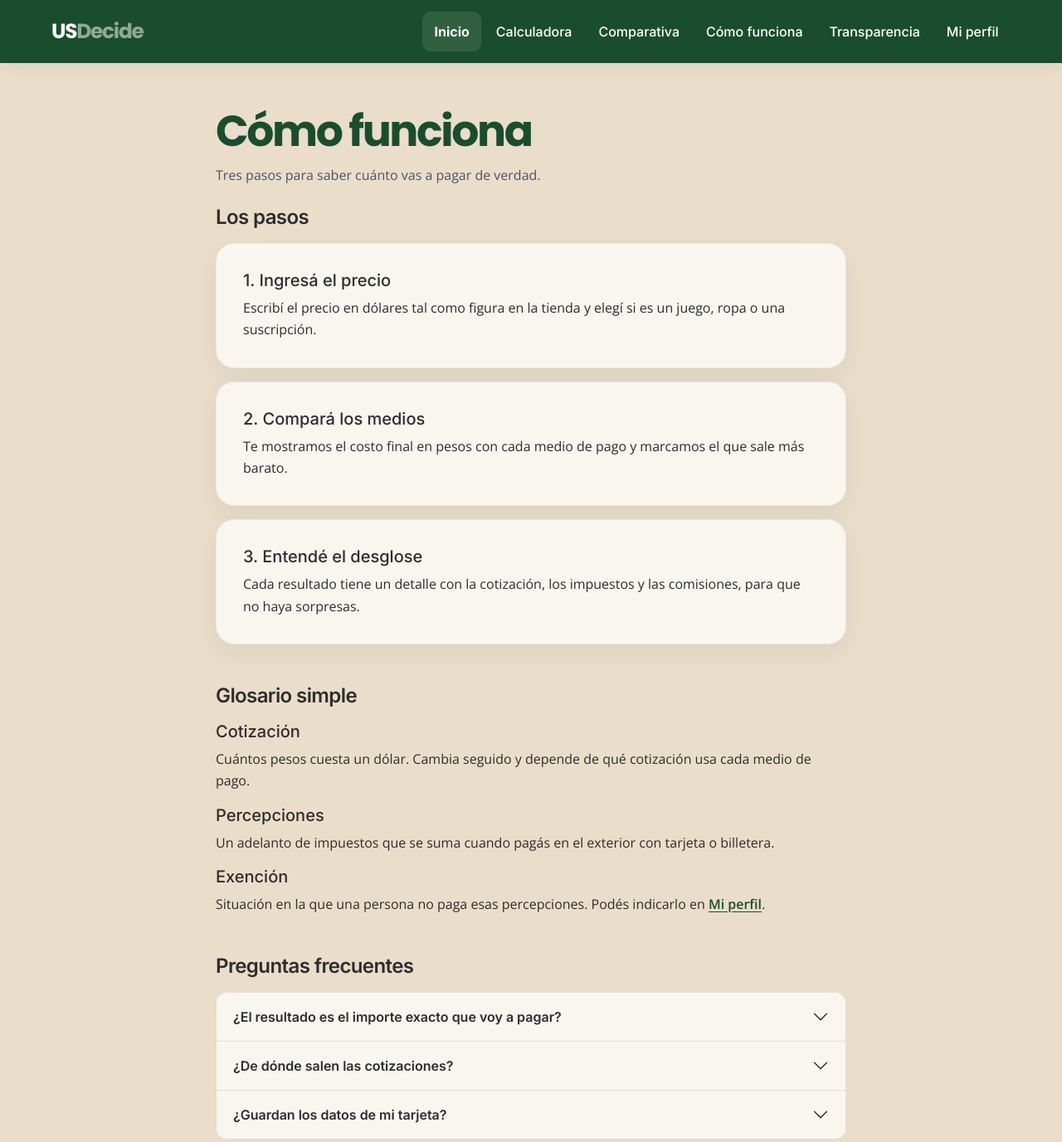
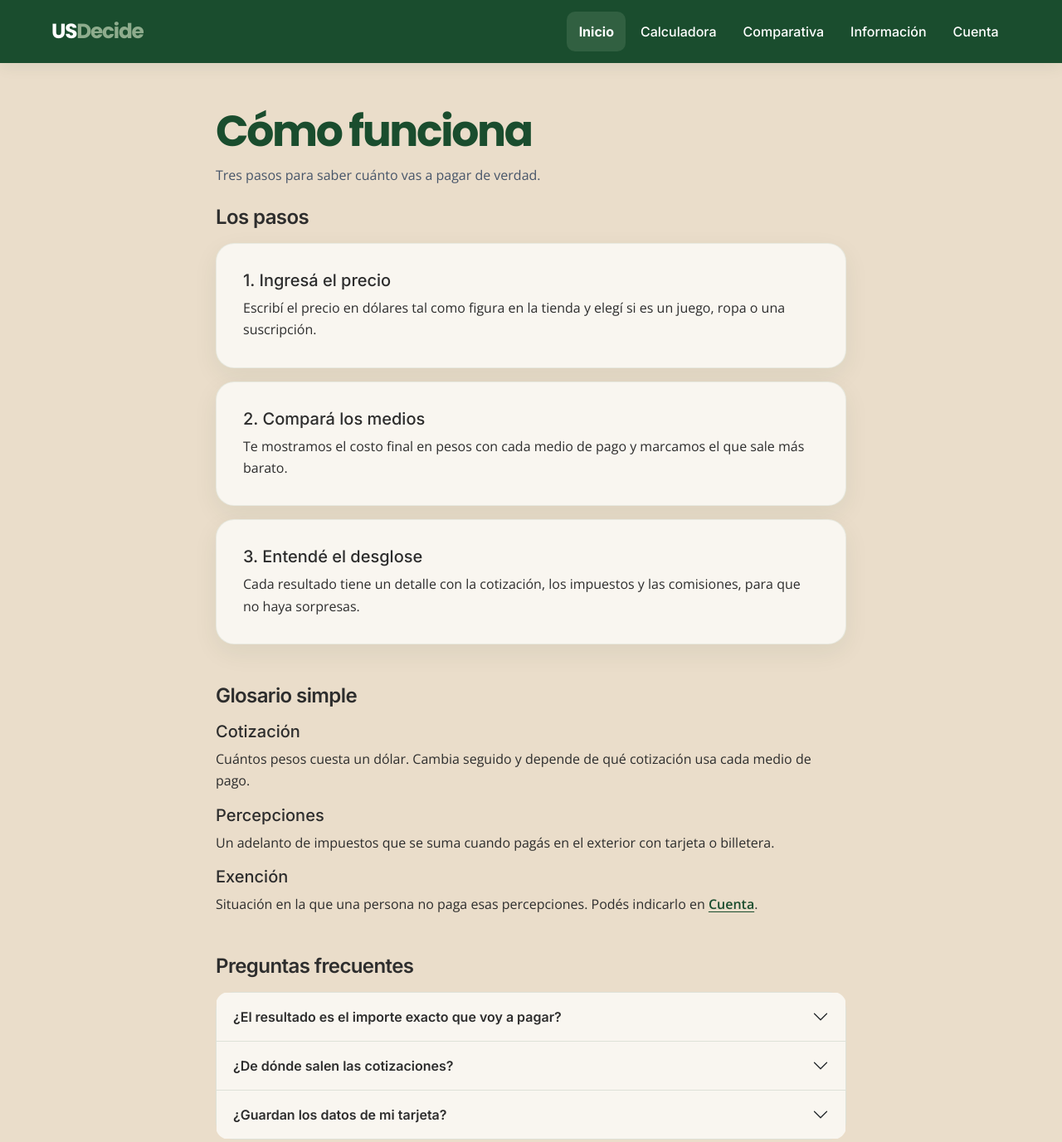
Before and after one commit to maiaKupersmidUADE/repoauxiliar, a plain HTML site: page secciones/como-funciona.html in a window 1280 px wide. Shown: the top 1377 px of the page at 83% size. Drawn offline with nearby package versions, Linux system fonts and the light colour scheme.

Commit message:
Simplificar navegación para experiencia mobile

```diff
--- a/secciones/como-funciona.html
+++ b/secciones/como-funciona.html
@@ -26,9 +26,8 @@
             <li class="nav-item"><a class="nav-link" href="../index.html" aria-current="page">Inicio</a></li>
             <li class="nav-item"><a class="nav-link" href="calculadora.html" >Calculadora</a></li>
             <li class="nav-item"><a class="nav-link" href="comparativa.html" >Comparativa</a></li>
-            <li class="nav-item"><a class="nav-link" href="como-funciona.html">Cómo funciona</a></li>
-            <li class="nav-item"><a class="nav-link" href="transparencia.html" >Transparencia</a></li>
-            <li class="nav-item"><a class="nav-link" href="perfil.html" >Mi perfil</a></li>
+            <li class="nav-item"><a class="nav-link" href="transparencia.html" >Información</a></li>
+            <li class="nav-item"><a class="nav-link" href="perfil.html" >Cuenta</a></li>
           </ul>
         </div>
       </div>
@@ -69,7 +68,7 @@
           </article>
           <article>
             <h3 class="h5">Exención</h3>
-            <p class="mb-0">Situación en la que una persona no paga esas percepciones. Podés indicarlo en <a href="perfil.html">Mi perfil</a>.</p>
+            <p class="mb-0">Situación en la que una persona no paga esas percepciones. Podés indicarlo en <a href="perfil.html">Cuenta</a>.</p>
           </article>
         </section>
 
@@ -89,7 +88,7 @@
                 <button class="accordion-button collapsed" type="button" data-bs-toggle="collapse" data-bs-target="#faq2" aria-expanded="false" aria-controls="faq2">¿De dónde salen las cotizaciones?</button>
               </h3>
               <div id="faq2" class="accordion-collapse collapse" data-bs-parent="#acordeonFaq">
-                <div class="accordion-body">De fuentes oficiales de referencia. En la página de <a href="transparencia.html">Transparencia</a> está el detalle y la fecha de la última actualización.</div>
+                <div class="accordion-body">De fuentes oficiales de referencia. En la página de <a href="transparencia.html">Información</a> está el detalle y la fecha de la última actualización.</div>
               </div>
             </div>
             <div class="accordion-item">
@@ -118,10 +117,10 @@
       <svg viewBox="0 0 24 24" fill="none" stroke-width="1.8" stroke-linecap="round" stroke-linejoin="round" aria-hidden="true"><path d="M4 19V5m0 14h16M8 15l3-4 3 2 5-7"/></svg><span>Comparar</span>
     </a>
     <a href="transparencia.html" >
-      <svg viewBox="0 0 24 24" fill="none" stroke-width="1.8" stroke-linecap="round" stroke-linejoin="round" aria-hidden="true"><path d="M4 5h16v14H4zM8 9h8M8 13h8M8 16h5"/></svg><span>Fuentes</span>
+      <svg viewBox="0 0 24 24" fill="none" stroke-width="1.8" stroke-linecap="round" stroke-linejoin="round" aria-hidden="true"><path d="M4 5h16v14H4zM8 9h8M8 13h8M8 16h5"/></svg><span>Info</span>
     </a>
     <a href="perfil.html" >
-      <svg viewBox="0 0 24 24" fill="none" stroke-width="1.8" stroke-linecap="round" stroke-linejoin="round" aria-hidden="true"><circle cx="12" cy="8" r="4"/><path d="M4 21a8 8 0 0 1 16 0"/></svg><span>Perfil</span>
+      <svg viewBox="0 0 24 24" fill="none" stroke-width="1.8" stroke-linecap="round" stroke-linejoin="round" aria-hidden="true"><circle cx="12" cy="8" r="4"/><path d="M4 21a8 8 0 0 1 16 0"/></svg><span>Cuenta</span>
     </a>
   </nav>
 
```
